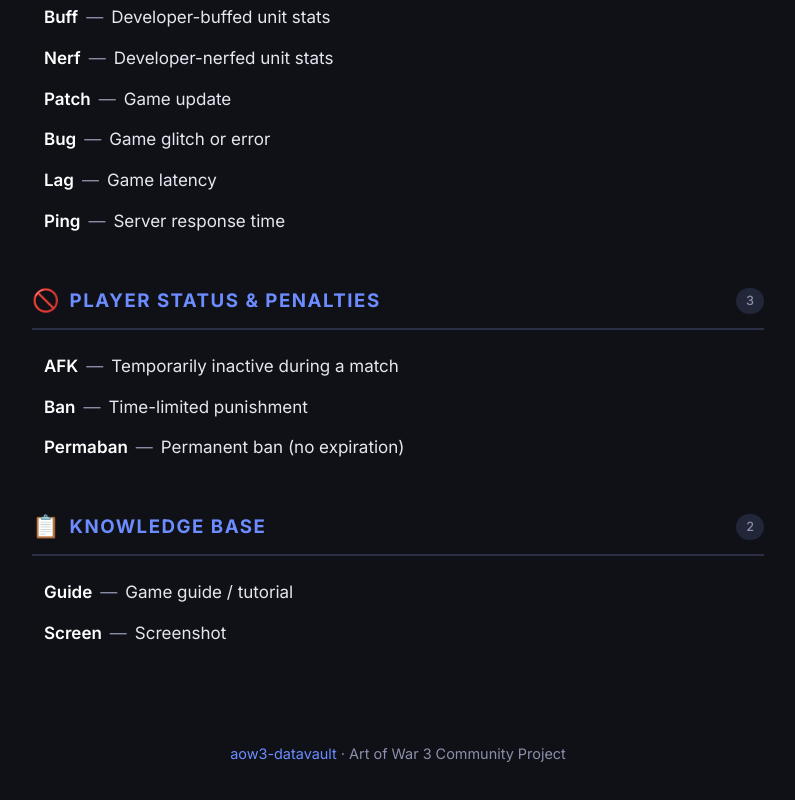
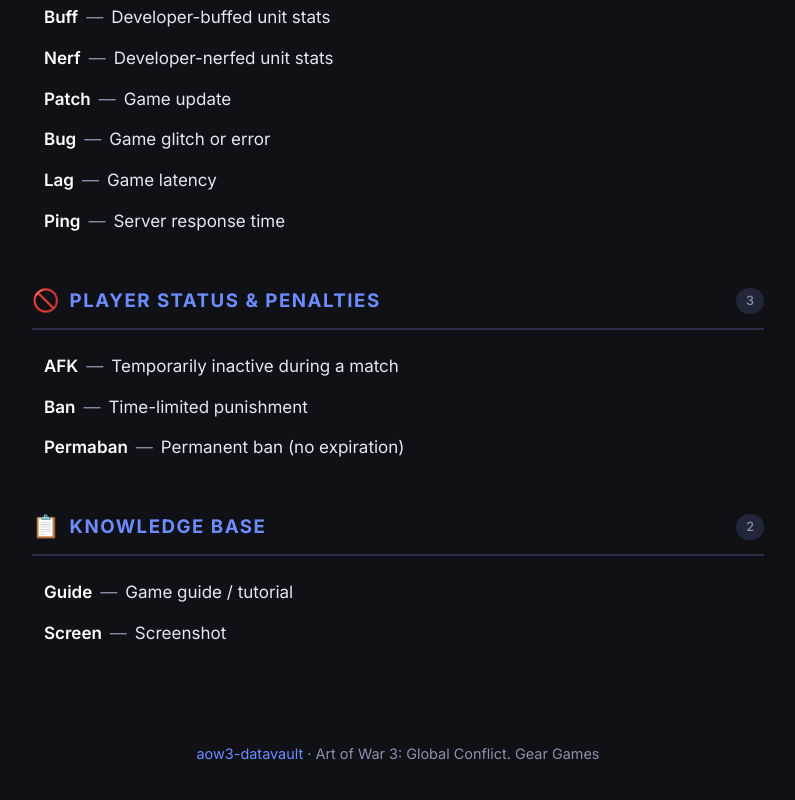
Before and after one commit to aow3-datavault/slang-glossary, a plain HTML site: page index.html in a window 1280 px wide. Shown: the part 4964-5764 px from the top of the page, without its empty margins (242-1037 px from the left). Drawn offline with Linux system fonts and the light colour scheme.

Commit message:
Update footer text

```diff
--- a/index.html
+++ b/index.html
@@ -426,7 +426,7 @@
 </section>
 
 <footer>
-  <p><a href="https://github.com/aow3-datavault">aow3-datavault</a> &middot; Art of War 3 Community Project</p>
+  <p><a href="https://github.com/aow3-datavault">aow3-datavault</a> &middot; Art of War 3: Global Conflict. Gear Games</p>
 </footer>
 
 </div>
```
